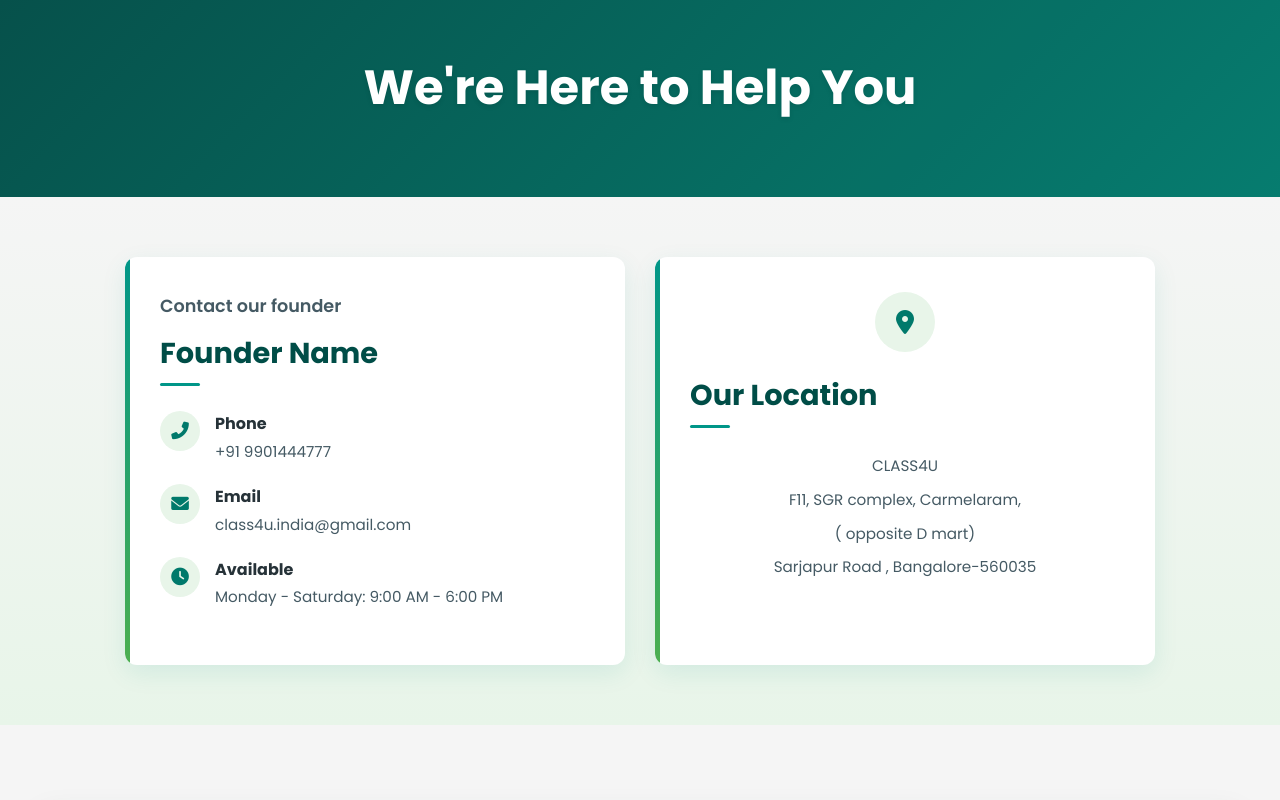
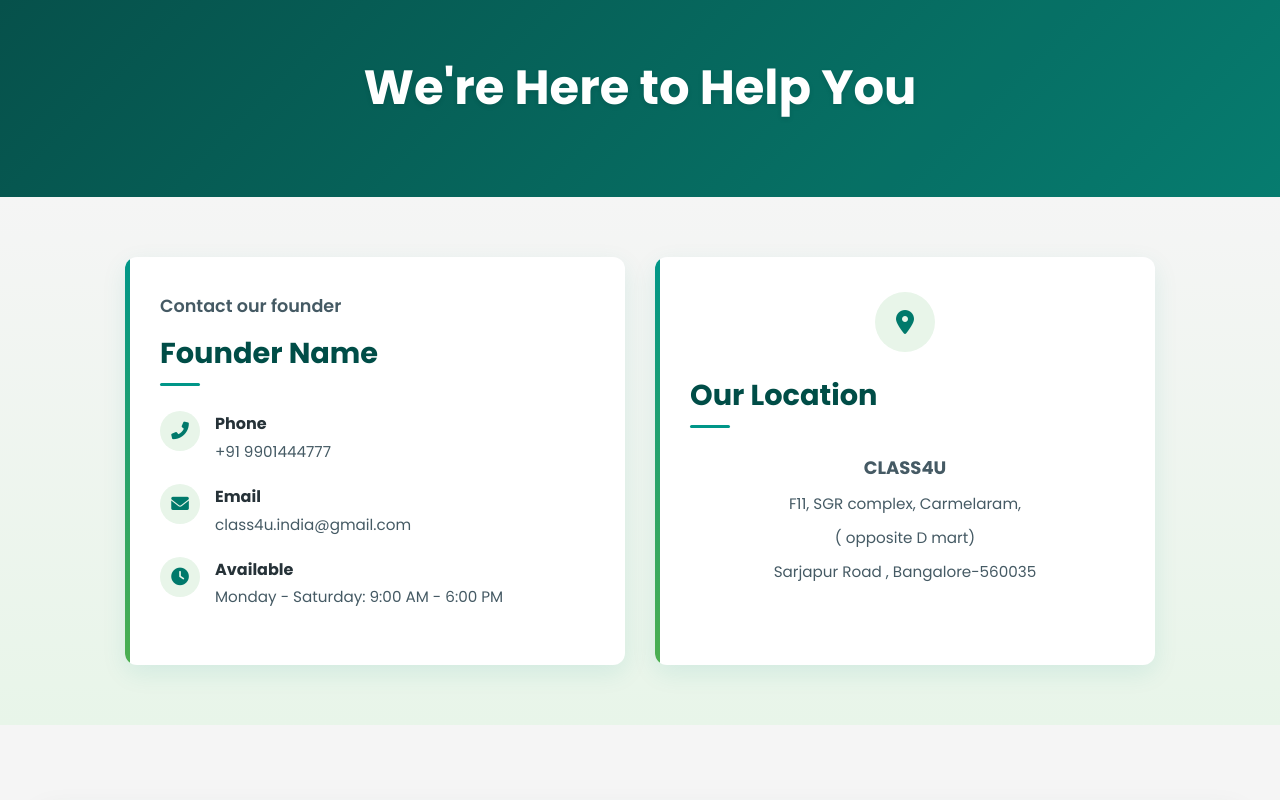
Before and after one commit to poovarasankar/class4u, a plain HTML site: page contact.html in a window 1280 px wide. Shown: the top 800 px of the page. Drawn offline with Linux system fonts and the light colour scheme; grey boxes are pictures that could not be loaded.

Commit message:
Update contact.html

```diff
--- a/contact.html
+++ b/contact.html
@@ -535,7 +535,7 @@
                 </div>
                 <h2>Our Location</h2>
                 <div class="location-text">
-                    <p style="font-weight:400">CLASS4U</p>
+                    <p style="font-weight: 900; font-size: large;">CLASS4U</p>
                     <p>F11, SGR complex, Carmelaram,</p>
                     <p>( opposite D mart) </p>
                     <p>Sarjapur Road , Bangalore-560035</p>
```
